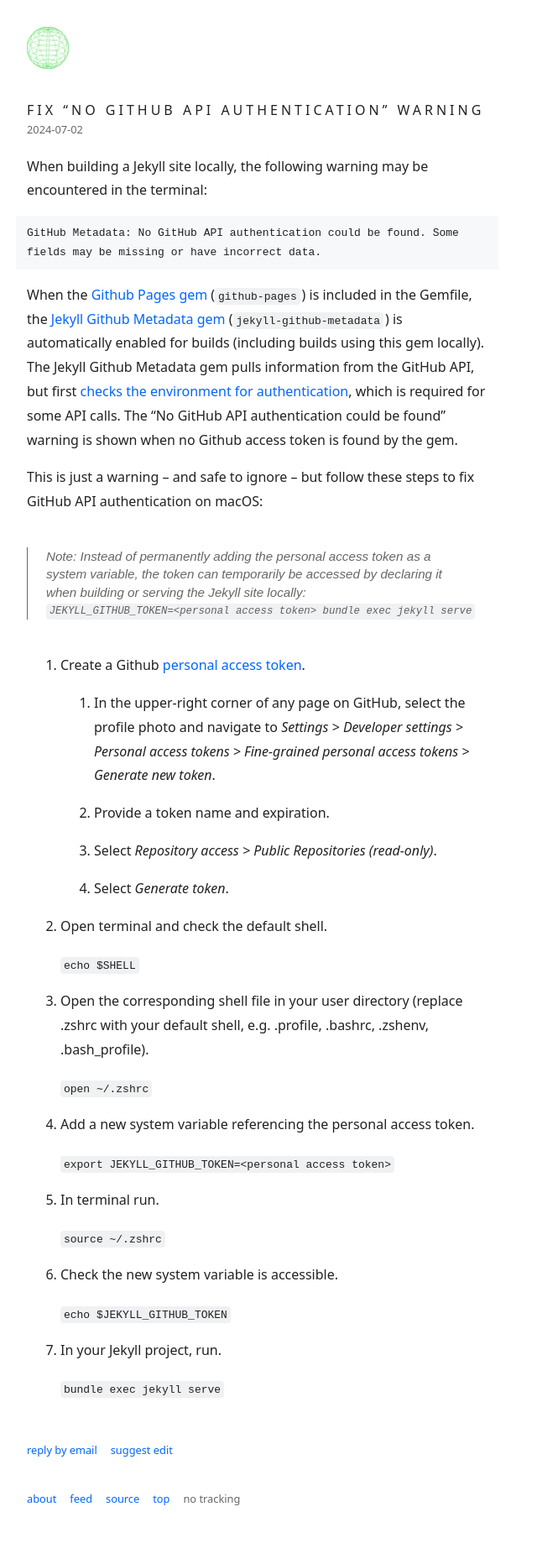
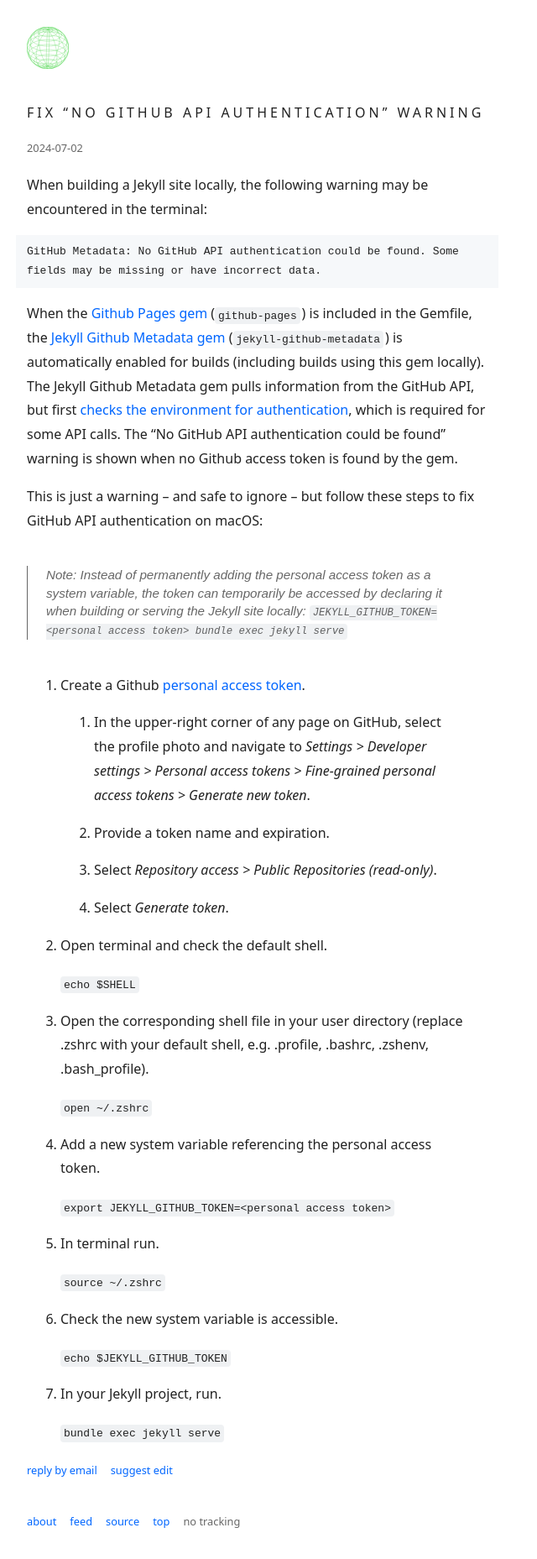
Before and after one commit to gerhardlanz/gerhardla.nz, a Jekyll site: the page built from _posts/2024-07-02-fix-no-github-api-authentication-warning.md, in a window 1280 px wide. Shown: the whole page at 84% size, without its empty margins (0-640 px from the left). Built offline with Jekyll 4.4.1, drawn with Linux system fonts in a browser that asks for light colours; Markdown is read by kramdown in place of the engine named in the settings; before the commit the page ends 1831 px from its top, so only the background shows below that.

Commit message:
chore: update default.html layout

```diff
--- a/_layouts/default.html
+++ b/_layouts/default.html
@@ -4,7 +4,7 @@
 <head>
     <style>
         :root {
-            color-scheme: light dark
+            color-scheme: light dark;
         }
 
         body {
@@ -21,7 +21,7 @@
             grid-template-columns: 2rem 60ch 2rem;
             grid-template-rows: 2rem auto 1fr auto 2rem;
             margin: 0;
-            min-height: 100vh
+            min-height: 100vh;
         }
 
         @media (max-width: 768px) {
@@ -34,14 +34,12 @@
                     ". . .";
                 grid-template-columns: 1rem 1fr 1rem;
                 grid-template-rows: 1rem auto 1fr auto 1rem;
+                margin: 0;
             }
+
             ul {
                 flex-direction: column;
             }
-        }
-
-        ol {
-
         }
 
         h1,
@@ -49,23 +47,24 @@
         h3 {
             color: light-dark(#000000DE, #DDD);
             background-color: light-dark(#FFF, #151515);
-            font: 100%/1 system-ui, sans-serif;
+            font: 100%/1.4 system-ui, sans-serif;
             letter-spacing: 0.25em;
             margin: 0;
             padding: 0;
-            text-transform: uppercase
+            text-transform: uppercase;
         }
 
         header {
-            grid-area: header
+            grid-area: header;
         }
 
         main {
-            grid-area: main
+            grid-area: main;
+            padding-bottom: 2rem;
         }
 
         footer {
-            grid-area: footer
+            grid-area: footer;
         }
 
         a {
@@ -73,7 +72,7 @@
             text-decoration: none;
             text-decoration-color: light-dark(#06F, #9CF);
             text-decoration-thickness: 1px;
-            text-underline-offset: 3px
+            text-underline-offset: 3px;
         }
 
         a:hover {
@@ -85,7 +84,7 @@
             border-left: solid 1px;
             font: italic 95%/1.4 sans-serif;
             margin: 2.5rem 0;
-            padding: 0 4%
+            padding: 0 4%;
         }
 
         code {
@@ -93,7 +92,10 @@
             border-radius: 4px;
             margin-right: 2px;
             padding: 0.2em 0.3em;
-            white-space: nowrap
+        }
+
+        li {
+            margin-right: 1rem;
         }
 
         pre code {
@@ -103,12 +105,17 @@
             margin: auto -1em;
             padding: 0.65em 1em;
             white-space: pre-wrap;
-            word-wrap: break-word
+            word-wrap: break-word;
         }
 
         small {
             color: light-dark(#00000099, #DDD);
-            font-size: 0.8em
+            font-size: 0.8em;
+        }
+
+        time {
+            color: light-dark(#00000099, #DDD);
+            font-size: 0.8em;
         }
     </style>
     <meta charset="UTF-8">
@@ -120,29 +127,34 @@
     <link rel="manifest" href="/manifest.webmanifest">
     <link rel="canonical" href="{{ page.url | prepend: site.url }}">
     {% feed_meta %}
-    <title>{% if page.permalink == '/' %}{{ site.title }}{% elsif page.collection == 'notes' %}{{ page.date | date: "%A,
-        %B %d, %Y — %H:%M" }} — {{ site.title }}{% else %}{{ page.title }} — {{ site.title }}{% endif %}</title>
+    <title>{% if page.permalink == '/' %}{{ site.title }}{% elsif page.collection == 'notes' %}{{ page.date | date: "%A, %B %d, %Y — %H:%M" }} — {{ site.title }}{% else %}{{ page.title }} — {{ site.title }}{% endif %}</title>
 </head>
 
 <body>
     <header>
-        <a href="/"><img src="/icon.svg"
-                alt="3D wireframe sphere composed of green lines representing latitude and longitude lines of a globe"
-                width="50" height="50"></a>
+        <a href="/"><img src="/icon.svg" alt="3D wireframe sphere composed of green lines representing latitude and longitude lines of a globe" width="50" height="50"></a>
         <h1 style="padding-top: 2rem">{% if page.permalink == '/' %}{{ site.title }}{% elsif page.collection == 'notes'
             %}{{ page.date | date: "%A, %B %d, %Y — %H:%M" }}{% else %}{{ page.title }}{% endif %}</h1>
     </header>
-    <main>{{ content }}<br></main>
+    <main>
+        <article>
+            {{ content }}
+        </article>
+        {% if page.collection == 'notes' or page.collection == 'posts' %}
+        <ul style="list-style-type:none;display:flex;margin:0;padding:0">
+            <li><small><a href="mailto:me@gerhardla.nz?subject={{ site.url }}{{page.url}}">reply by email</a></small></li>
+            <li><small><a href="https://github.com/gerhardlanz/gerhardla.nz/edit/main/{{page.path}}">suggest edit</a></small></li>
+        </ul>
+        {% endif %}
+    </main>
     <footer>
         <nav aria-label="About this site">
             <ul style="list-style-type:none;display:flex;margin:0;padding:0">
-                <li style="margin-right: 1rem"><small><a href="/about">about</a></small></li>
-                <li style="margin-right: 1rem"><small><a rel="alternate" type="application/rss+xml"
-                            href="{{ 'feed.xml' | relative_url }}">feed</a></small></li>
-                <li style="margin-right: 1rem"><small><a
-                            href="https://github.com/gerhardlanz/gerhardla.nz">source</a></small></li>
-                <li style="margin-right: 1rem"><small><a href="#">top</a></small></li>
-                <li style="margin-right: 1rem"><small>no tracking</small></li>
+                <li><small><a href="/about">about</a></small></li>
+                <li><small><a rel="alternate" type="application/rss+xml" href="{{ 'feed.xml' | relative_url }}">feed</a></small></li>
+                <li><small><a href="https://github.com/gerhardlanz/gerhardla.nz">source</a></small></li>
+                <li><small><a href="#">top</a></small></li>
+                <li><small>no tracking</small></li>
             </ul>
         </nav>
     </footer>
--- a/_layouts/post.html
+++ b/_layouts/post.html
@@ -2,15 +2,9 @@
 layout: default
 ---
 
-    <small>
-        <time>{{ page.date | date: "%Y-%m-%d" }}</time>
-    </small>
+<p>
+    <time>{{ page.date | date: "%Y-%m-%d" }}</time>
+</p>
+
 
 {{ content }}
-<br>
-<ul style="list-style-type:none;display:flex;margin:0;padding:0">
-    <li style="margin-right: 1rem"><small><a href="mailto:me@gerhardla.nz?subject={{ site.url }}{{page.url}}">reply by
-                email</a></small></li>
-    <li style="margin-right: 1rem"><small><a
-                href="https://github.com/gerhardlanz/gerhardla.nz/edit/main/{{page.path}}">suggest edit</a></small></li>
-</ul>
```
Also changed, not shown: _layouts/note.html (+1 -8 lines), index.html (+4 -6 lines).
